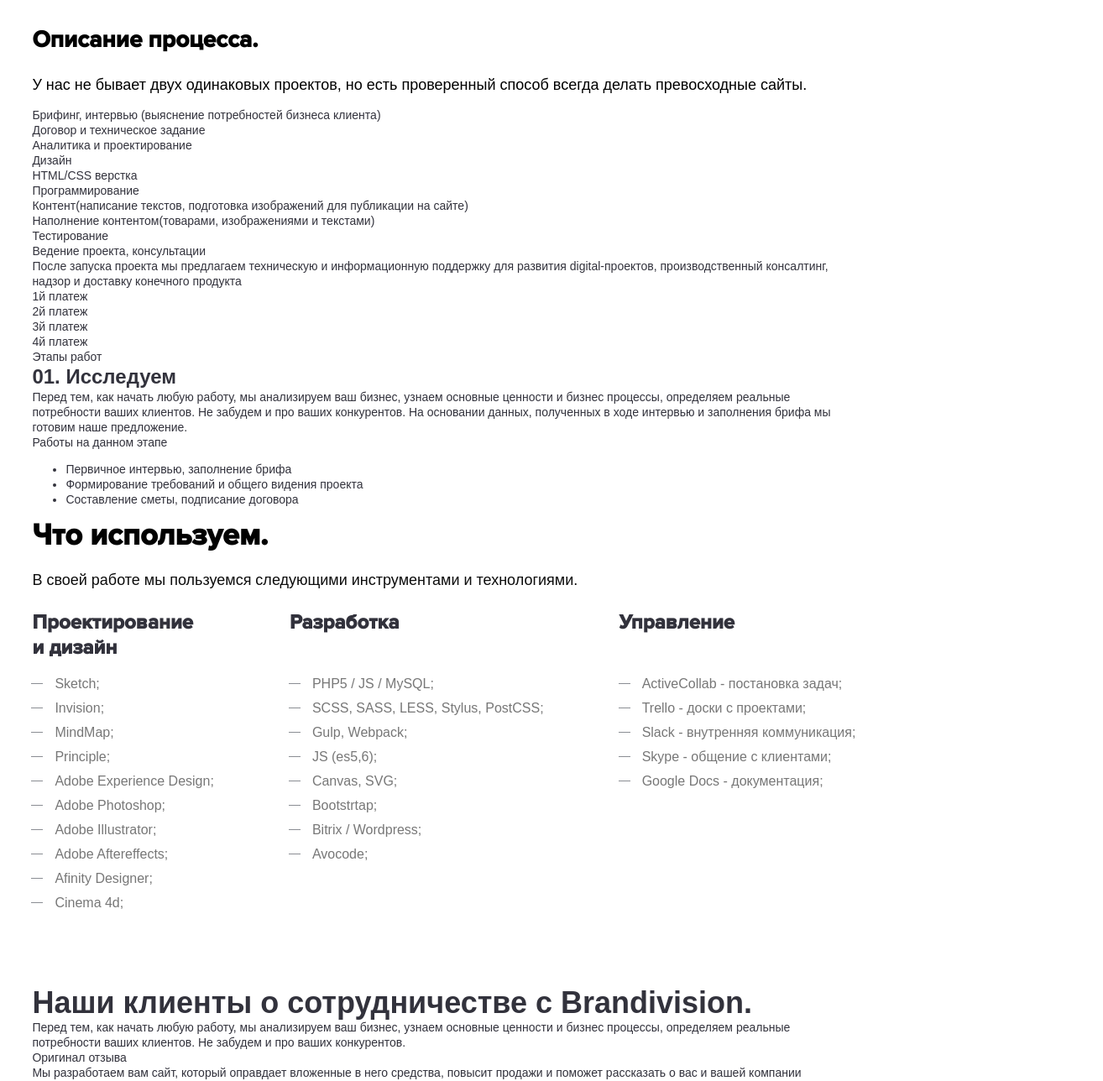
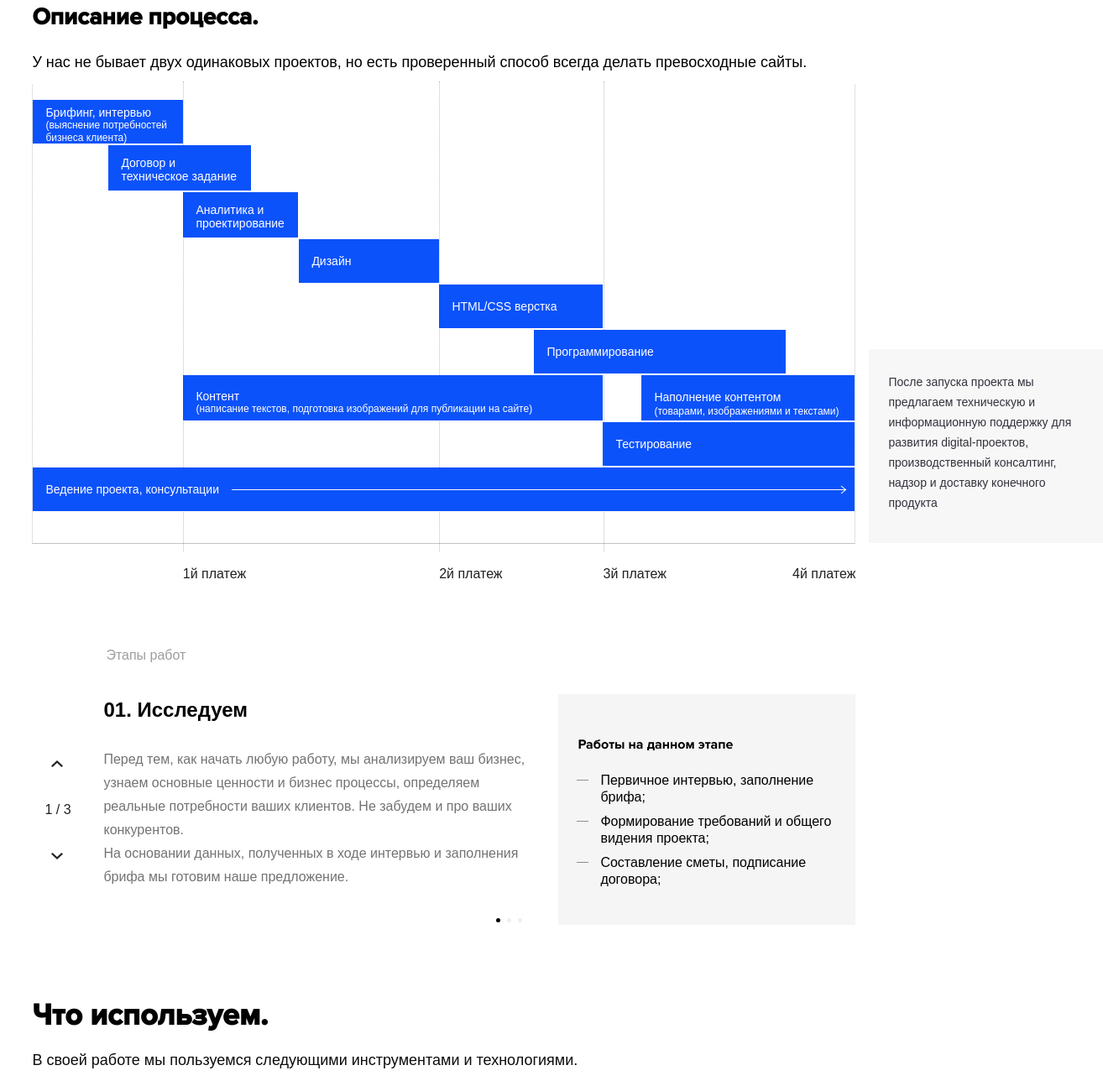
Before and after one commit to kotovyy/test-task, a website: page build/index.html in a window 1280 px wide. Shown: the part 835-2123 px from the top of the page at 84% size, 1314 px wide, since content can reach past the window. Drawn offline with Linux system fonts and the light colour scheme; files whose address does not match are found by name.

Commit message:
Final version

```diff
--- a/build/css/style.css
+++ b/build/css/style.css
@@ -423,6 +423,9 @@ h1, h2, h3, h4 {
       padding-bottom: 0; }
   .main-item--using {
     padding: 0 0 9px 27px; }
+  .main-item--step {
+    padding: 0 0 9px 27px;
+    color: #000; }
 
 .general {
   margin-bottom: 55px; }
@@ -433,7 +436,7 @@ h1, h2, h3, h4 {
     line-height: 26px; }
 
 .description {
-  margin-top: 97px; }
+  margin-top: 70px; }
   .description__title {
     font-family: "ProximaNova-Bold", Arial, sans-serif;
     margin-bottom: 25px;
@@ -443,6 +446,113 @@ h1, h2, h3, h4 {
     color: #010101;
     font-size: 18px;
     line-height: 24px; }
+  .description__scheme {
+    padding: 18px 0 36px 0;
+    border-right: 1px dotted #c3c3c3;
+    border-left: 1px dotted #c3c3c3;
+    border-bottom: 1px solid #c3c3c3;
+    position: relative; }
+  .description__row {
+    display: flex;
+    justify-content: space-between;
+    align-items: center;
+    z-index: 10; }
+    .description__row--content, .description__row--test {
+      justify-content: flex-end; }
+  .description__stage {
+    font-size: 14px;
+    line-height: 16px;
+    color: #fff;
+    background-color: #0c52fa;
+    padding: 18px 15px;
+    max-height: 54px;
+    margin-bottom: 2px;
+    box-sizing: border-box; }
+    .description__stage--brif {
+      max-width: 179px;
+      padding-bottom: 0;
+      padding-top: 8px;
+      line-height: 14px; }
+      .description__stage--brif span {
+        font-size: 12px; }
+    .description__stage--deal {
+      max-width: 170px;
+      padding-top: 13px;
+      margin-left: 90px; }
+    .description__stage--project {
+      max-width: 137px;
+      padding-top: 13px;
+      margin-left: 179px; }
+    .description__stage--design {
+      width: 167px;
+      margin-left: 317px; }
+    .description__stage--html {
+      width: 195px;
+      padding-top: 18px;
+      margin-left: 484px; }
+    .description__stage--code {
+      width: 300px;
+      padding-top: 18px;
+      margin-left: 597px; }
+    .description__stage--content {
+      width: 500px;
+      line-height: 14px; }
+      .description__stage--content span {
+        font-size: 12px; }
+    .description__stage--add {
+      width: 254px;
+      margin-left: 46px; }
+      .description__stage--add span {
+        font-size: 12px; }
+    .description__stage--test {
+      width: 300px; }
+    .description__stage--consult {
+      width: 100%;
+      position: relative;
+      background-image: url(../img/arrow.png);
+      background-position: 237px 21px;
+      background-repeat: no-repeat; }
+  .description__notice {
+    font-size: 14px;
+    line-height: 24px;
+    background: #f7f7f7;
+    padding: 27px 25px 36px 23px;
+    max-width: 279px;
+    position: absolute;
+    bottom: 0;
+    right: -296px;
+    box-sizing: border-box; }
+  .description__pay {
+    display: flex;
+    justify-content: space-between;
+    align-items: flex-start;
+    justify-content: flex-end;
+    margin-top: 25px;
+    margin-bottom: 75px; }
+    .description__pay-item {
+      font-size: 16px;
+      line-height: 22px;
+      color: #202020;
+      position: relative; }
+      .description__pay-item--first {
+        margin-right: 230px; }
+      .description__pay-item--second {
+        margin-right: 120px; }
+      .description__pay-item--third {
+        margin-right: 150px; }
+      .description__pay-item:last-child {
+        margin-right: 0; }
+      .description__pay-item::after {
+        content: "";
+        width: 1px;
+        height: 560px;
+        border-left: 1px dotted #bfbfbf;
+        position: absolute;
+        bottom: 38px;
+        left: 0;
+        z-index: -999; }
+      .description__pay-item:last-child::after {
+        display: none; }
 
 .process__title {
   margin-bottom: 25px;
@@ -455,6 +565,109 @@ h1, h2, h3, h4 {
 
 .process__common {
   margin-bottom: 30px; }
+
+.reviews {
+  margin-bottom: 146px; }
+  .reviews__title {
+    color: #000;
+    font-family: "ProximaNova-Bold", Arial, sans-serif;
+    margin-bottom: 40px; }
+  .reviews__img {
+    width: 109px;
+    height: 109px;
+    border-radius: 50%;
+    background: #efefef url(../img/people.png) no-repeat -4px 13px; }
+  .reviews__origin {
+    font-size: 16px;
+    line-height: 28px;
+    color: #737373;
+    border-bottom: 1px solid #ccc;
+    cursor: pointer; }
+  .reviews__wrapper {
+    display: flex;
+    justify-content: space-between;
+    align-items: flex-start; }
+  .reviews__info {
+    margin-left: 80px; }
+  .reviews__item {
+    display: flex;
+    justify-content: space-between;
+    align-items: flex-start;
+    max-width: 844px;
+    display: none; }
+    .reviews__item:nth-of-type(n+2) {
+      display: none; }
+  .reviews__text {
+    max-width: 654px;
+    font-size: 16px;
+    line-height: 28px;
+    color: #737373; }
+
+.slider-nav {
+  font-size: 0;
+  text-align: center;
+  display: flex;
+  justify-content: space-between;
+  align-items: flex-start; }
+  .slider-nav__wrapper {
+    display: flex;
+    justify-content: space-between;
+    align-items: center;
+    max-width: 654px;
+    margin-left: 190px; }
+    .slider-nav__wrapper--steps {
+      margin: 35px 0 0 0;
+      justify-content: flex-end; }
+  .slider-nav__switcher {
+    padding: 54px 0;
+    color: #202020;
+    font-size: 16px;
+    line-height: 20px;
+    position: relative; }
+    .slider-nav__switcher::before {
+      content: url(../img/arrow-up.png);
+      width: 16px;
+      height: 8px;
+      position: absolute;
+      top: -2px;
+      left: 8px;
+      cursor: pointer; }
+    .slider-nav__switcher::after {
+      content: url(../img/arrow-down.png);
+      width: 16px;
+      height: 8px;
+      position: absolute;
+      top: 108px;
+      left: 8px;
+      cursor: pointer; }
+    .slider-nav__switcher--step {
+      margin-left: 15px; }
+
+.slider-nav__btn {
+  position: relative;
+  width: 5px;
+  height: 5px;
+  margin: 0 4px;
+  background-color: #efefef;
+  border-radius: 50%;
+  cursor: pointer;
+  display: flex; }
+
+.slider-nav__btn--active {
+  background-color: #000; }
+
+.reviews__items input[type="radio"] {
+  display: none; }
+
+#reviews-radio-1:checked ~ .reviews__item--first,
+#reviews-radio-2:checked ~ .reviews__item--second,
+#reviews-radio-3:checked ~ .reviews__item--third {
+  display: flex; }
+
+#reviews-radio-1:checked ~ .slider-nav__wrapper .slider-nav label[for="reviews-radio-1"],
+#reviews-radio-2:checked ~ .slider-nav__wrapper .slider-nav label[for="reviews-radio-2"],
+#reviews-radio-3:checked ~ .slider-nav__wrapper .slider-nav label[for="reviews-radio-3"] {
+  background-color: #000; }
 
 .services {
   margin-bottom: 45px; }
@@ -470,6 +683,59 @@ h1, h2, h3, h4 {
     font-size: 16px;
     line-height: 20px;
     color: #000; }
+
+.steps {
+  margin-bottom: 88px; }
+  .steps__title {
+    font-size: 16px;
+    line-height: 22px;
+    color: #9e9e9e;
+    margin: 0 0 35px 88px; }
+  .steps__item {
+    display: none;
+    max-width: 503px; }
+    .steps__item:nth-of-type(n+2) {
+      display: none; }
+  .steps__main-wrapper {
+    display: flex;
+    justify-content: space-between;
+    align-items: center; }
+  .steps__name {
+    color: #000;
+    margin-bottom: 30px; }
+  .steps__detail {
+    font-size: 16px;
+    line-height: 28px;
+    color: #737373; }
+
+#step-radio-1:checked ~ .steps__item--first,
+#step-radio-2:checked ~ .steps__item--second,
+#step-radio-3:checked ~ .steps__item--third {
+  display: flex;
+  flex-direction: column; }
+
+#step-radio-1:checked ~ .slider-nav__wrapper .slider-nav label[for="step-radio-1"],
+#step-radio-2:checked ~ .slider-nav__wrapper .slider-nav label[for="step-radio-2"],
+#step-radio-3:checked ~ .slider-nav__wrapper .slider-nav label[for="step-radio-3"] {
+  background-color: #000; }
+
+.step__items {
+  max-width: 354px;
+  background: #f5f5f5;
+  padding: 45px 25px 35px 23px;
+  box-sizing: border-box; }
+
+.step__list-name {
+  font-size: 16px;
+  line-height: 30px;
+  font-family: "ProximaNova-Bold", Arial, sans-serif;
+  color: #000;
+  margin-bottom: 18px; }
+
+.step__list {
+  margin: 0;
+  padding: 0;
+  list-style: none; }
 
 .using {
   margin-bottom: 80px; }
@@ -495,3 +761,8 @@ h1, h2, h3, h4 {
     margin: 0;
     padding: 0;
     list-style: none; }
+
+.result {
+  font-size: 16px;
+  line-height: 28px;
+  color: #737373; }
--- a/build/index.html
+++ b/build/index.html
@@ -10,7 +10,7 @@
 		<main class="main__container">
 			<div class="general">
 				<h1 class="general__title">Digital production</h1>
-				<p class="general__descr">Сайт — это главный помощник компании и самостоятельнй бизнес-инструмент. Мы создаем сайты, которые работают и приносят прибыль. В Brandivision сайты строятся под конкретные задачи и цели, и именно поэтому они достигают их. </p>
+				<p class="general__descr">Сайт — это главный помощник компании и самостоятельный бизнес-инструмент. Мы создаем сайты, которые работают и приносят прибыль. В Brandivision сайты строятся под конкретные задачи и цели, и именно поэтому они достигают их. </p>
 			</div>
 			<div class="services">
 				<h4 class="services__intro">Мы способны реализовать следующие типы проектов: </h4>
@@ -36,54 +36,84 @@
 					<div class="description__scheme">
 						<div class="description__scheme-wrapper">
 							<div class="description__row">
-								<div class="description__stage">Брифинг, интервью (выяснение потребностей бизнеса клиента)</div>
+								<div class="description__stage description__stage--brif">Брифинг, интервью <span>(выяснение потребностей бизнеса клиента)</span></div>
 							</div>
 							<div class="description__row">
-								<div class="description__stage">Договор и техническое задание</div>
+								<div class="description__stage description__stage--deal">Договор и техническое задание</div>
 							</div>
 							<div class="description__row">
-								<div class="description__stage">Аналитика и проектирование</div>
+								<div class="description__stage description__stage--project">Аналитика и проектирование</div>
 							</div>
 							<div class="description__row">
-								<div class="description__stage">Дизайн</div>
+								<div class="description__stage description__stage--design">Дизайн</div>
 							</div>
 							<div class="description__row">
-								<div class="description__stage">HTML/CSS верстка</div>
+								<div class="description__stage description__stage--html">HTML/CSS верстка</div>
 							</div>
 							<div class="description__row">
-								<div class="description__stage">Программирование</div>
+								<div class="description__stage description__stage--code">Программирование</div>
+							</div>
+							<div class="description__row description__row--content">
+								<div class="description__stage description__stage--content">Контент <br><span>(написание текстов, подготовка изображений для публикации на сайте)</span></div>
+								<div class="description__stage description__stage--add">Наполнение контентом <br><span>(товарами, изображениями и текстами)</span></div>
+							</div>
+							<div class="description__row description__row--test">
+								<div class="description__stage description__stage--test">Тестирование</div>
 							</div>
 							<div class="description__row">
-								<div class="description__stage">Контент(написание текстов, подготовка изображений для публикации на сайте)</div>
-								<div class="description__stage">Наполнение контентом(товарами, изображениями и текстами)</div>
-							</div>
-							<div class="description__row">
-								<div class="description__stage">Тестирование</div>
-							</div>
-							<div class="description__row">
-								<div class="description__stage">Ведение проекта, консультации</div>
+								<div class="description__stage description__stage--consult">Ведение проекта, консультации</div>
 							</div>
 						</div>
 						<div class="description__notice">После запуска проекта мы предлагаем техническую и информационную поддержку для развития digital-проектов, производственный консалтинг, надзор и доставку конечного продукта</div>
+					</div>
 					<div class="description__pay">
-							<div class="description__pay-item">1й платеж</div>
-							<div class="description__pay-item">2й платеж</div>
-							<div class="description__pay-item">3й платеж</div>
+						<div class="description__pay-item description__pay-item--first">1й платеж</div>
+						<div class="description__pay-item description__pay-item--second">2й платеж</div>
+						<div class="description__pay-item description__pay-item--third">3й платеж</div>
 						<div class="description__pay-item">4й платеж</div>
 					</div>
+					<div class="steps">
+						<div class="steps__title">Этапы работ</div>
+						<div class="steps__main-wrapper">
+							<div class="slider-nav__switcher slider-nav__switcher--step">1 / 3</div>
+							<div class="reviews__items">
+								<div class="steps__items">
+									<input type="radio" name="step" id="step-radio-1" checked>
+									<input type="radio" name="step" id="step-radio-2">
+									<input type="radio" name="step" id="step-radio-3">
+									<div class="steps__item steps__item--first">
+										<h4 class="steps__name">01. Исследуем</h4>
+										<div class="steps__info">
+											<p class="steps__detail">Перед тем, как начать любую работу, мы анализируем ваш бизнес, узнаем основные ценности и бизнес процессы, определяем реальные потребности ваших клиентов. Не забудем и про ваших конкурентов. <br>На основании данных, полученных в ходе интервью и заполнения брифа мы готовим наше предложение.</p>
 										</div>
-					<div class="description__steps">
-						<div class="description__steps-title">Этапы работ</div>
-						<div class="steps__common">
-							<h4 class="steps__name">01. Исследуем</h4>
-							<p class="steps__detail">Перед тем, как начать любую работу, мы анализируем ваш бизнес, узнаем основные ценности и бизнес процессы, определяем реальные потребности ваших клиентов. Не забудем и про ваших конкурентов. На основании данных, полученных в ходе интервью и заполнения брифа мы готовим наше предложение.</p>
 									</div>
-						<div class="steps__items">
-							<p class="steps__title">Работы на данном этапе</p>
-							<ul class="steps__list">
-								<li class="steps__item">Первичное интервью, заполнение брифа</li>
-								<li class="steps__item">Формирование требований и общего видения проекта</li>
-								<li class="steps__item">Составление сметы, подписание договора</li>
+									<div class="steps__item steps__item--second">
+										<h4 class="steps__name">02. Второй этап</h4>
+										<div class="steps_info">
+											<p class="steps__detail">Перед тем, как начать любую работу, мы анализируем ваш бизнес, узнаем основные ценности и бизнес процессы, определяем реальные потребности ваших клиентов. Не забудем и про ваших конкурентов. <br>На основании данных, полученных в ходе интервью и заполнения брифа мы готовим наше предложение.</p>
+										</div>
+									</div>
+									<div class="steps__item steps__item--third">
+										<h4 class="steps__name">03. Третий этап</h4>
+										<div class="steps__info">
+											<p class="steps__detail">Перед тем, как начать любую работу, мы анализируем ваш бизнес, узнаем основные ценности и бизнес процессы, определяем реальные потребности ваших клиентов. Не забудем и про ваших конкурентов. <br>На основании данных, полученных в ходе интервью и заполнения брифа мы готовим наше предложение.</p>
+										</div>
+									</div>
+									<div class="slider-nav__wrapper slider-nav__wrapper--steps">
+										<div class="slider-nav">
+								            <label class="slider-nav__btn" for="step-radio-1">1</label>
+								            <label class="slider-nav__btn" for="step-radio-2">2</label>
+								            <label class="slider-nav__btn" for="step-radio-3">3</label>
+										</div>
+									</div>
+								</div>
+							</div>
+							<div class="step__items">
+								<p class="step__list-name">Работы на данном этапе</p>
+								<ul class="step__list">
+									<li class="main-item main-item--step">Первичное интервью, заполнение брифа</li>
+									<li class="main-item main-item--step">Формирование требований и общего видения проекта</li>
+									<li class="main-item main-item--step">Составление сметы, подписание договора</li>
 								</ul>
 							</div>
 						</div>
@@ -135,15 +165,39 @@
 			</div>
 			<div class="reviews">
 				<h2 class="reviews__title">Наши клиенты о сотрудничестве с Brandivision.</h2>
-				<div class="reviews__item">
-					<div class="reviews__main">
+				<div class="reviews__wrapper">
+					<div class="reviews__items">
+						<input type="radio" name="reviews" id="reviews-radio-1" checked>
+						<input type="radio" name="reviews" id="reviews-radio-2">
+						<input type="radio" name="reviews" id="reviews-radio-3">
+						<div class="reviews__item reviews__item--first">
 							<div class="reviews__img"></div>
 							<div class="reviews__info">
-							<p class="reviews__text">Перед тем, как начать любую работу, мы анализируем ваш бизнес, узнаем основные ценности и бизнес процессы, определяем реальные потребности ваших клиентов. Не забудем и про ваших конкурентов. </p>
+								<p class="reviews__text">Первый отзыв: Перед тем, как начать любую работу, мы анализируем ваш бизнес, узнаем основные ценности и бизнес процессы, определяем реальные потребности ваших клиентов. Не забудем и про ваших конкурентов. </p>
+							</div>
+						</div>
+						<div class="reviews__item reviews__item--second">
+							<div class="reviews__img"></div>
+							<div class="reviews__info">
+								<p class="reviews__text">Второй отзыв: Перед тем, как начать любую работу, мы анализируем ваш бизнес, узнаем основные ценности и бизнес процессы, определяем реальные потребности ваших клиентов. Не забудем и про ваших конкурентов. </p>
+							</div>
+						</div>
+						<div class="reviews__item reviews__item--third">
+							<div class="reviews__img"></div>
+							<div class="reviews__info">
+								<p class="reviews__text">Третий отзыв: Перед тем, как начать любую работу, мы анализируем ваш бизнес, узнаем основные ценности и бизнес процессы, определяем реальные потребности ваших клиентов. Не забудем и про ваших конкурентов. </p>
+							</div>
+						</div>
+						<div class="slider-nav__wrapper">
+							<div class="slider-nav">
+					            <label class="slider-nav__btn" for="reviews-radio-1">1</label>
+					            <label class="slider-nav__btn" for="reviews-radio-2">2</label>
+					            <label class="slider-nav__btn" for="reviews-radio-3">3</label>
 							</div>
 							<div class="reviews__origin">Оригинал отзыва</div>
 						</div>
-					<div class="reviews__switch"></div>
+					</div>
+					<div class="slider-nav__switcher">1 / 3</div>
 				</div>
 			</div>
 			<div class="result">Мы разработаем вам сайт, который оправдает вложенные в него средства, повысит продажи и поможет рассказать о вас и вашей компании максимально широкой аудитории. </div>
```
Also changed, not shown: build/img/arrow.png (added). Lines whose indentation alone changed are shown as unchanged.
